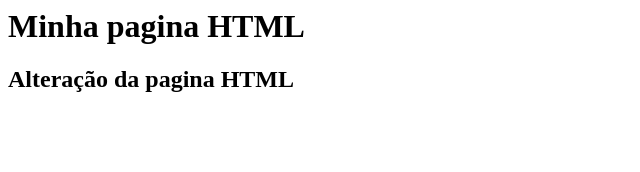
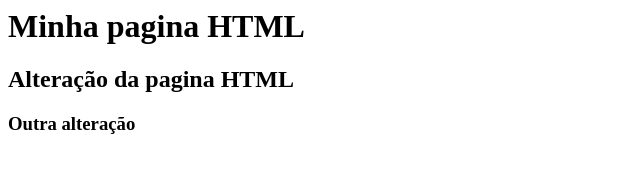
Before and after one commit to EduardoABG/gama-no-github, a plain HTML site: page index.html in a window 1280 px wide. Shown: the whole page, without its empty margins (0-640 px from the left). Drawn offline with Linux system fonts and the light colour scheme.

Commit message:
Atualização a partir do github

```diff
--- a/index.html
+++ b/index.html
@@ -2,5 +2,6 @@
     <body>
         <h1> Minha pagina HTML</h1>
         <h2> Alteração da pagina HTML</h2>
+        <h3> Outra alteração</h3>
     </body>
 </html>
```
